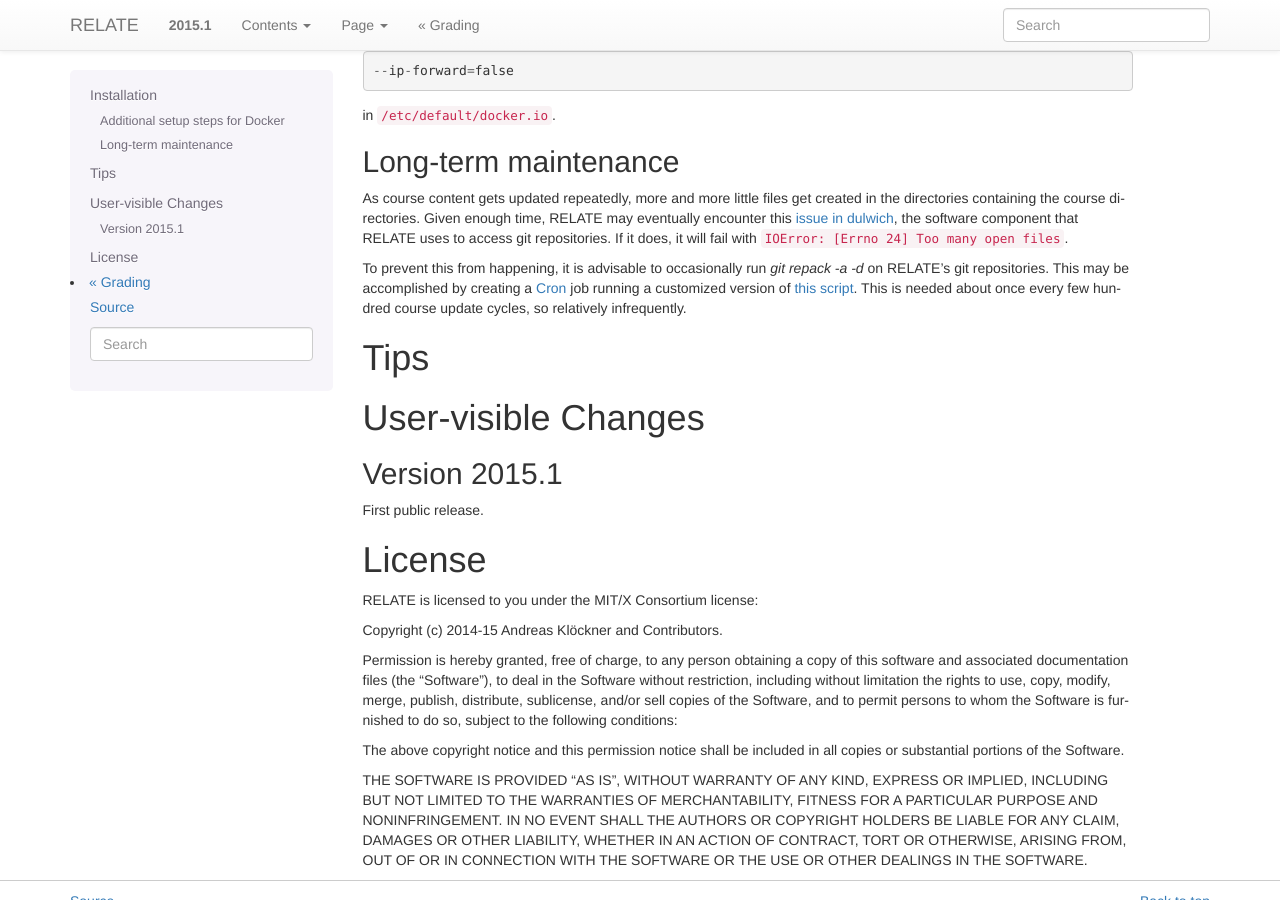
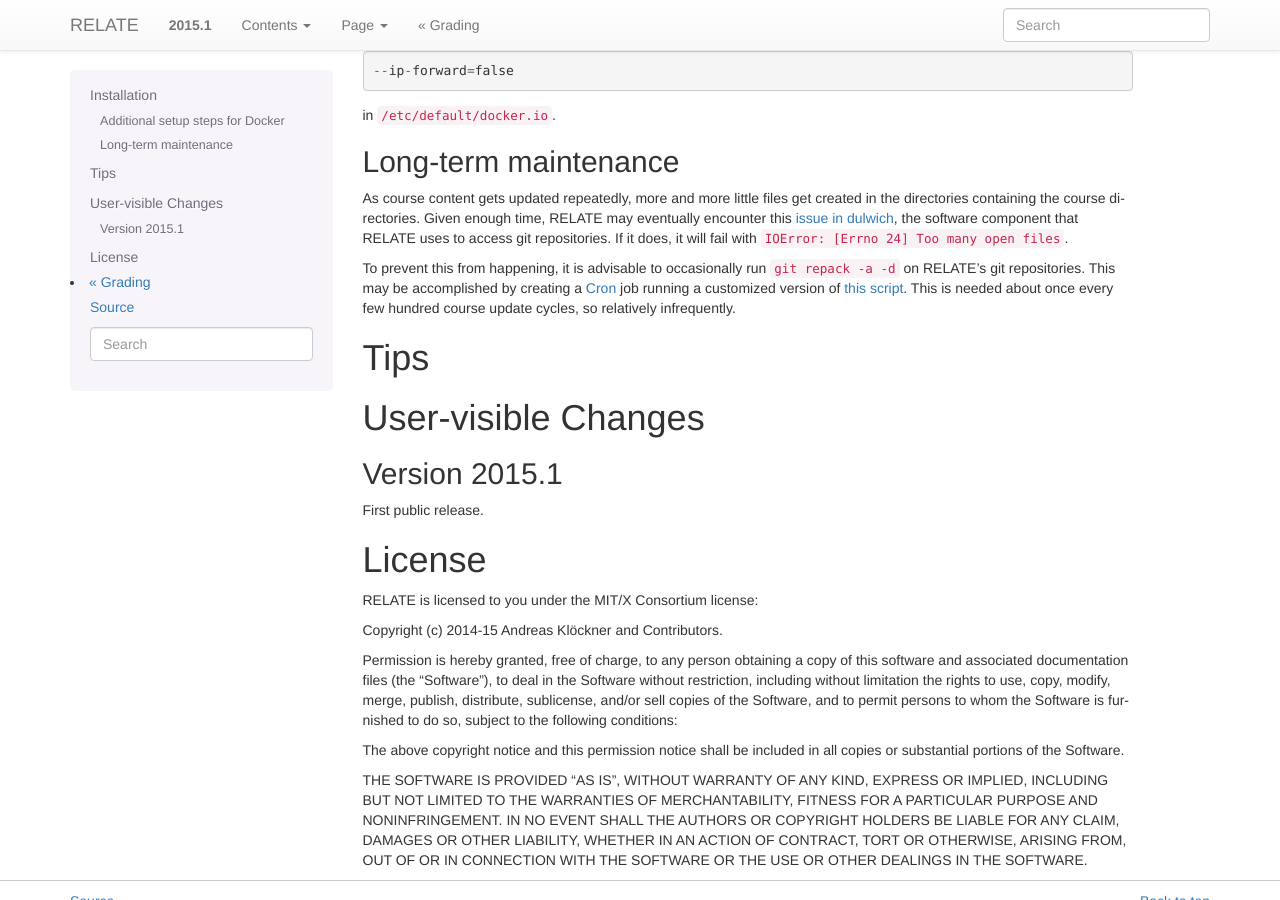
Before and after one commit to inducer/relate, a Sphinx documentation site: the page built from doc/misc.rst, in a window 1280 px wide and 900 px high, scrolled down 1129 px. Built offline with Sphinx 7.4.7, drawn with Linux system fonts in a browser that asks for light colours.

```diff
--- a/doc/misc.rst
+++ b/doc/misc.rst
@@ -72,7 +72,7 @@ time, RELATE may eventually encounter this `issue in dulwich
 RELATE uses to access git repositories. If it does, it will fail with
 ``IOError: [Errno 24] Too many open files``.
 
-To prevent this from happening, it is advisable to occasionally run `git repack -a -d`
+To prevent this from happening, it is advisable to occasionally run ``git repack -a -d``
 on RELATE's git repositories. This may be accomplished by creating a
 `Cron <https://en.wikipedia.org/wiki/Cron>`_ job running
 a customized version of
```
Also changed, not shown: 1 other file.
